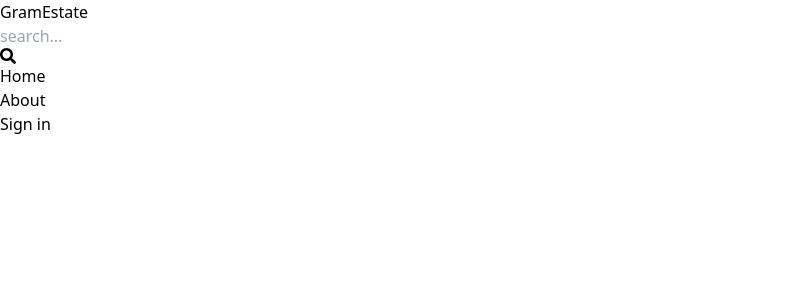
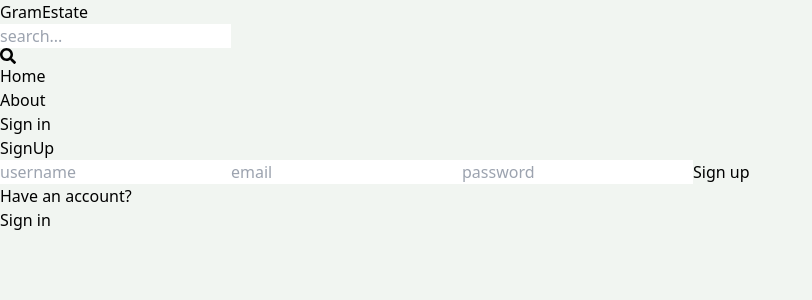
Before and after one commit to lakhan098/Mern-Estate, a React (Vite) app in the folder client/: page /signup in a window 1280 px wide. Shown: the top 300 px of the page, without its empty margins (0-812 px from the left). Built offline with nearby package versions, Linux system fonts and the light colour scheme.

Commit message:
signup page UI

```diff
--- a/client/src/App.jsx
+++ b/client/src/App.jsx
@@ -12,8 +12,8 @@
       <Header />
       <Routes>
         <Route path='/' element={<Home/>} />
-        <Route path='/sign-in' element={<SignIn />} />
-        <Route path='/sign-up' element={<SignUp/>} />
+        <Route path='/signin' element={<SignIn />} />
+        <Route path='/signup' element={<SignUp/>} />
         <Route path='/about' element={<About/>} />
         <Route path='/profile' element={<Profile/>} />
       </Routes>
--- a/client/src/index.css
+++ b/client/src/index.css
@@ -1,3 +1,7 @@
 @tailwind base;
 @tailwind components;
 @tailwind utilities;
+
+body{
+    background-color: rgb(241,245,241);
+}
--- a/client/src/pages/SignUp.jsx
+++ b/client/src/pages/SignUp.jsx
@@ -1,7 +1,23 @@
-import React from 'react'
+import { Link } from "react-router-dom";
 
 export default function SignUp() {
   return (
-    <div>SignUp</div>
+    <div className="p-3 max-w-lg center mx-auto">
+      <h1 className="text-3xl text-center font-semibold my-7">SignUp</h1>
+      <form className="flex flex-col gap-4">
+        <input type="text" placeholder="username"
+        className="border p-3 rounded-lg" id="username"/>
+        <input type="email" placeholder="email"
+        className="border p-3 rounded-lg" id="email" />
+        <input type="password" placeholder="password"
+        className="border p-3 rounded-lg" id="password" />
+        <button className="bg-slate-700 text-white p-3 rounded-lg hover:opacity-90 disabled:opacity-50">Sign up</button>
+      </form>
+      <div className="flex gap-1 mt-3">
+        <p>Have an account?</p>
+        <Link to={"/signin"} className="text-blue-600">Sign in</Link>
+      </div>
+
+    </div>
   )
 }
```
